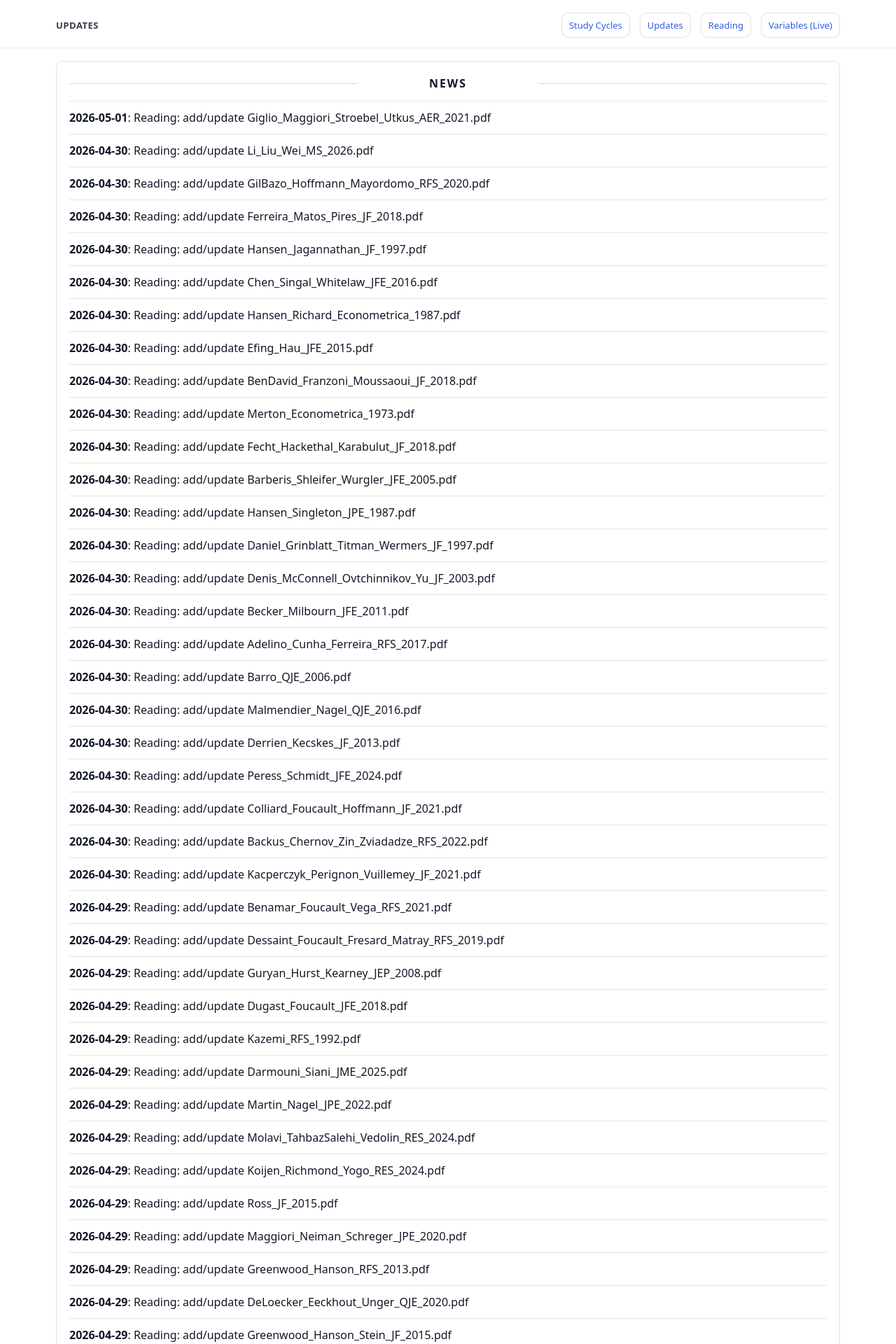
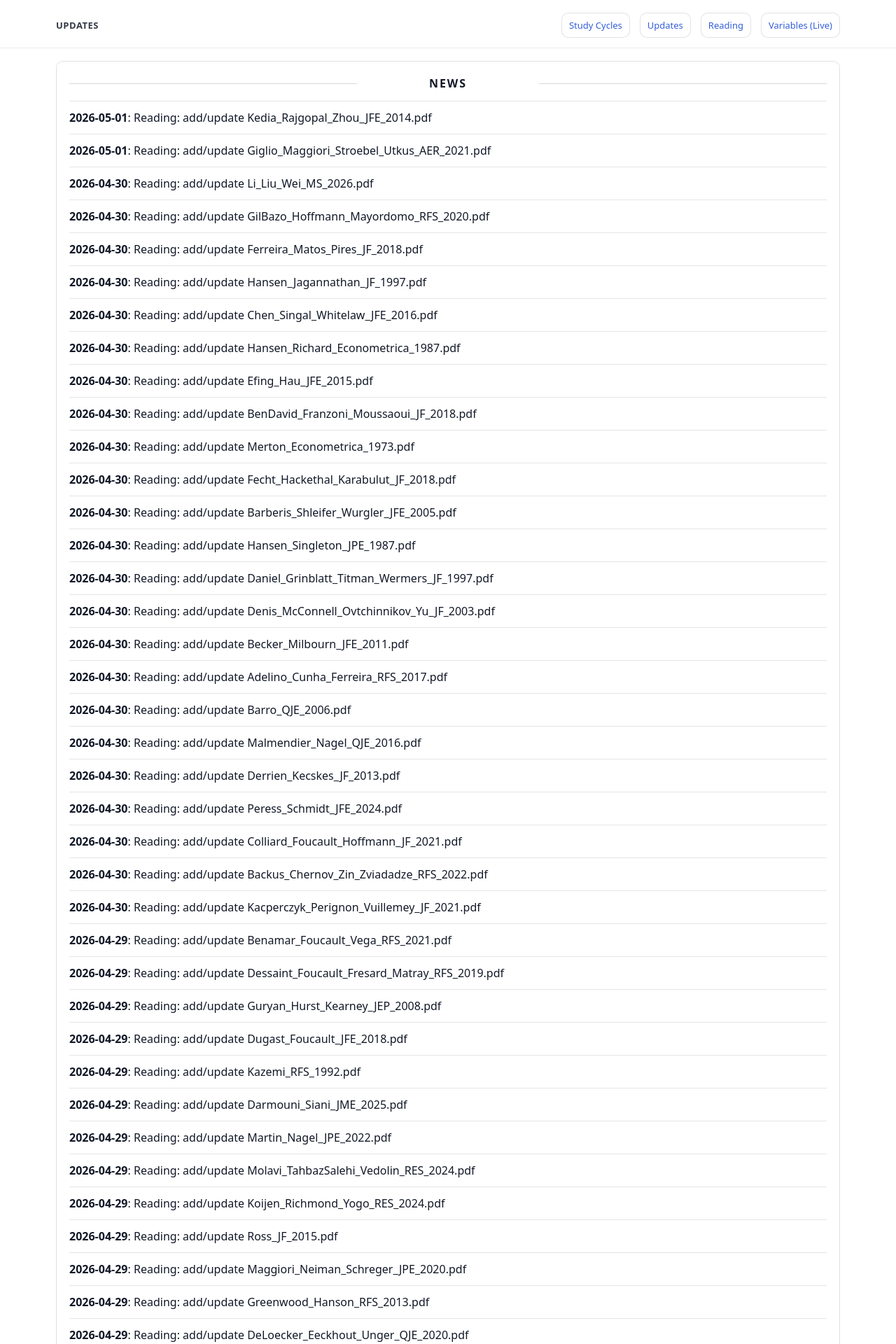
Before and after one commit to yaxinzn/study-archive, a Jekyll site: the page built from updates/index.md, in a window 1280 px wide. Shown: the top 1920 px of the page at 70% size. Built offline with Jekyll 4.4.1, drawn with Linux system fonts in a browser that asks for light colours; some of the changed text lies outside the part shown.

Commit message:
chore: update NEWS feed

```diff
--- a/_data/news.yml
+++ b/_data/news.yml
@@ -1,4 +1,7 @@
 # Auto-generated update history (sorted newest -> oldest). Do not edit manually.
+- ts: "1777583465"
+  date: "2026-05-01"
+  title: "Reading: add/update Kedia_Rajgopal_Zhou_JFE_2014.pdf"
 - ts: "1777583357"
   date: "2026-05-01"
   title: "Reading: add/update Giglio_Maggiori_Stroebel_Utkus_AER_2021.pdf"
```
